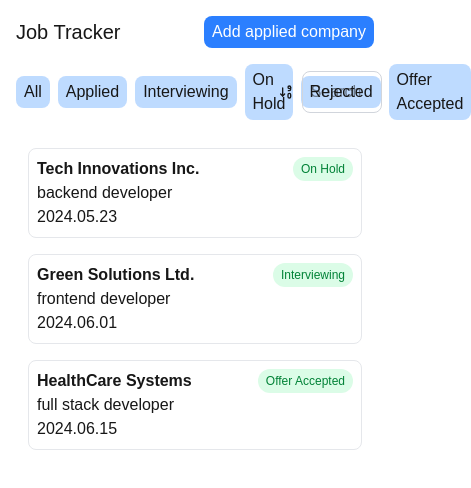
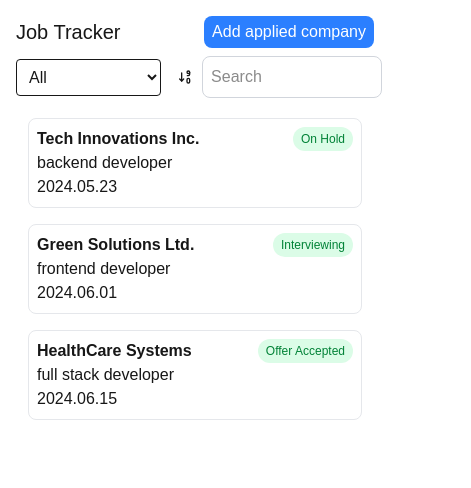
Before and after one commit to keimindev/jobTracker, a Next.js app: page / in a window 390 px wide. Shown: the top 488 px of the page, 471 px wide, since content can reach past the window. Built offline with nearby package versions, Linux system fonts and the light colour scheme.

Commit message:
feat : add filter store

```diff
--- /dev/null
+++ b/src/app/components/Dropdown.tsx
@@ -0,0 +1,23 @@
+import { filterOptions } from "@/utils/dummydata";
+import { useFilterStore } from "../store/filterStore";
+
+
+const Dropdown = () => {
+ const { status, setStatus } = useFilterStore();
+
+ return (
+      <select
+        value={status}
+        onChange={(e) => setStatus(e.target.value)}
+        className="p-2 border rounded"
+      >
+        {filterOptions.map((option) => (
+          <option key={option} value={option}>
+            {option}
+          </option>
+        ))}
+      </select>
+  )
+}
+
+export default Dropdown
--- a/src/app/components/Filter.tsx
+++ b/src/app/components/Filter.tsx
@@ -8,24 +8,34 @@
   TbSortAscendingNumbers,
   TbSortDescendingNumbers,
 } from "react-icons/tb";
+import Dropdown from "./Dropdown";
+import { useFilterStore } from "../store/filterStore";
 
 export const Filter = () => {
-  const { orderBy, order, view, setView } = useAppliedCompanyStore();
+  const { orderBy, order, view, setView} = useAppliedCompanyStore();
+  const { status, setStatus } = useFilterStore();
 
   return (
     <div className="flex flex-row items-center justify-between">
-      <ul className="w-[70%] flex flex-row items-center gap-2 p-2">
+      <ul className="hidden md:flex w-[70%] flex flex-row items-center gap-2 p-2">
         {filterOptions.map((option: string) => {
+          const isSelected = option === status;
           return (
             <li
               key={option}
-              className="bg-blue-200 px-2 py-1 rounded-lg cursor-pointer hover:bg-blue-300"
+              className={`px-2 py-1 rounded-lg cursor-pointer
+              ${isSelected ? 'bg-blue-400 text-white' : 'bg-blue-200 hover:bg-blue-300'}`}
+              onClick={() => { setStatus(option);
+              }}
             >
               {option}
             </li>
           );
         })}
       </ul>
+      <div className="md:hidden px-2">
+        <Dropdown/>
+      </div>
       <ul className="w-[10%] flex flex-row items-center gap-2 p-2">
         {order === "ascending" ? (
           <li
--- a/src/app/components/InputForm.tsx
+++ b/src/app/components/InputForm.tsx
@@ -1,31 +1,12 @@
 "use client"
 
-import { filterOptions } from "@/utils/dummydata";
 import { useState } from "react";
+import Dropdown from "./Dropdown";
 
-type StatusDropdownProps = {
-  status: string;
-  onChange: (newStatus: string) => void;
-};
 
 const InputForm = () => {
   const [status, setStatus] = useState("applied");
 
-  const StatusDropdown = ({ status, onChange }: StatusDropdownProps) => {
-    return (
-      <select
-        value={status}
-        onChange={(e) => onChange(e.target.value)}
-        className="p-2 border rounded"
-      >
-        {filterOptions.map((option) => (
-          <option key={option} value={option}>
-            {option}
-          </option>
-        ))}
-      </select>
-    );
-  };
 
   const handleStatusChange = (newStatus: string) => {
     setStatus(newStatus);
@@ -82,7 +63,7 @@
           >
             Status
           </label>
-          <StatusDropdown status={status} onChange={handleStatusChange} />
+          <Dropdown status={status} onChange={handleStatusChange} />
         </div>
         <div className="mb-4">
           <label
--- /dev/null
+++ b/src/app/store/filterStore.ts
@@ -0,0 +1,18 @@
+import { create } from "zustand";
+
+export interface FilterStore {
+  status: string;
+  setStatus: (status: string) => void;
+}
+
+interface FilterStoreState {
+  filterOptions: string[];
+  status: string;
+  setStatus: (status: string) => void;
+}
+
+export const useFilterStore = create<FilterStoreState>((set) => ({
+  filterOptions: ["All", "Applied", "Interviewing", "Offer", "Rejected"],
+  status: "All",
+  setStatus: (status) => set(() => ({ status })),
+}));
```
